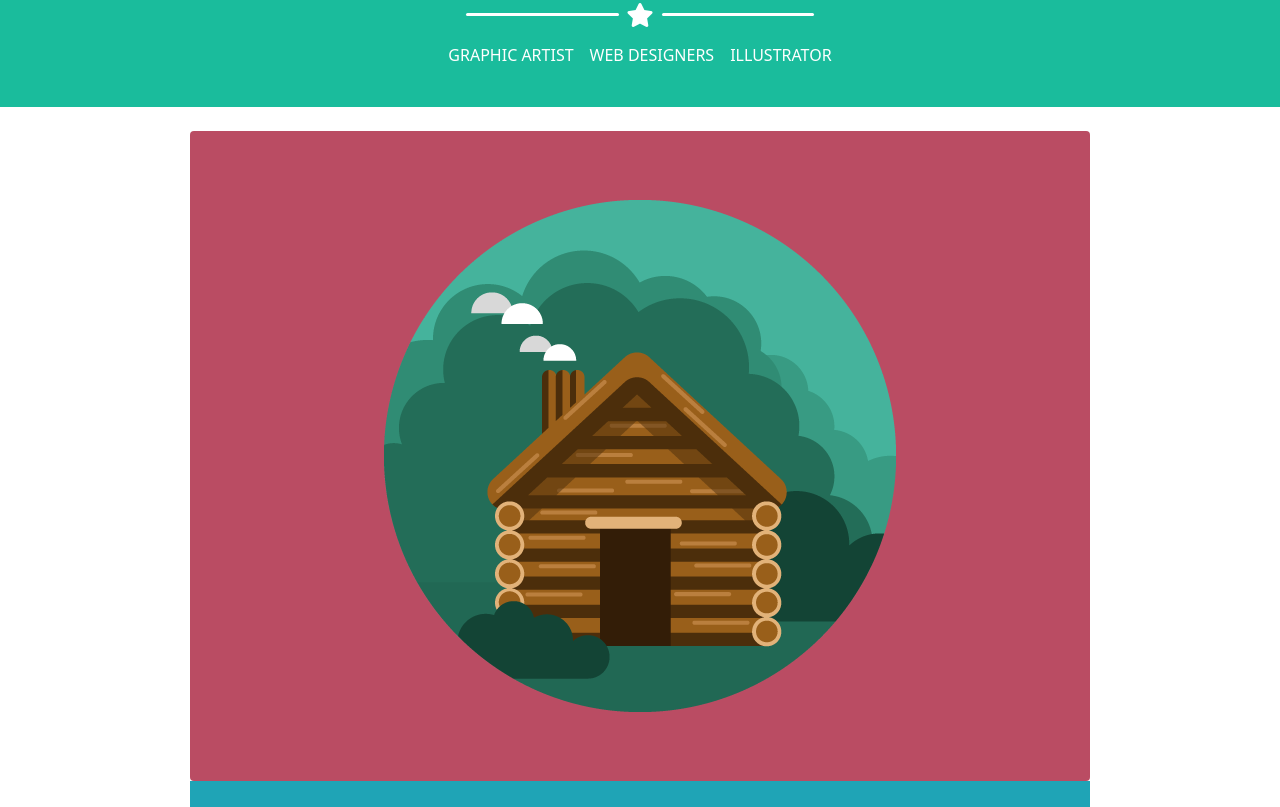
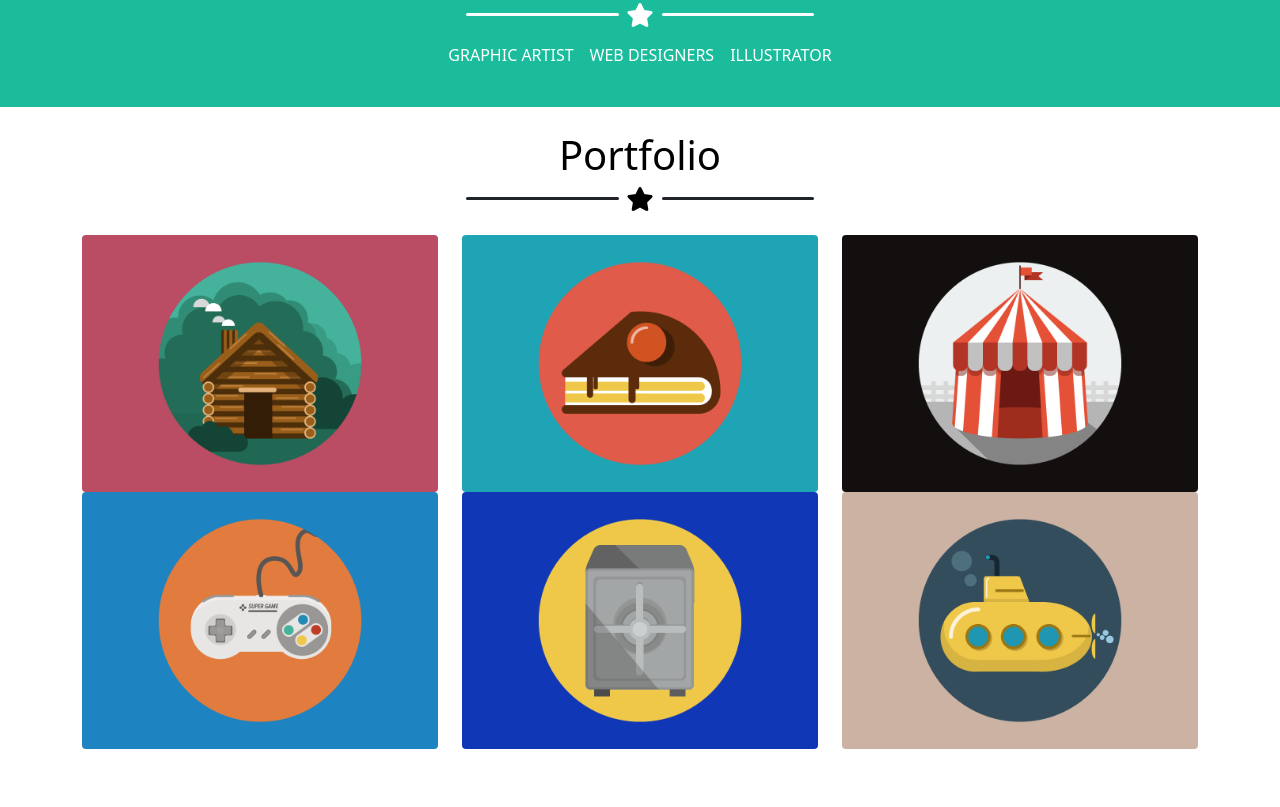
Before and after one commit to Alessandro-Fedele/html-css-bootstrap-freelancer, a plain HTML site: page index.html in a window 1280 px wide. Shown: the part 513-1320 px from the top of the page. After the commit the page ends 1286 px from the top, so only its background shows below. Drawn offline with nearby package versions, Linux system fonts and the light colour scheme.

Commit message:
repsonsive cols

```diff
--- a/css/style.css
+++ b/css/style.css
@@ -7,7 +7,6 @@
 .star-l {
     height: 3px;
     width: 14%;
-    background-color: white;
     border-radius: 10px;
     padding: 0px 5px;
 }
--- a/index.html
+++ b/index.html
@@ -33,9 +33,9 @@
                     <h1>START BOOTSTRAP</h1>
                 </div>
                 <div class="container d-flex justify-content-center align-items-center flex-grow-1">
-                    <div class="star-l"></div>
+                    <div class="star-l bg-white"></div>
                     <i class="fas fa-star fs-4 ps-2 pe-2"></i>
-                    <div class="star-l"></div>
+                    <div class="star-l bg-white"></div>
                 </div>
                 <div class="container">
                     <ul class="list-inline d-inline-flex pt-3">
@@ -48,25 +48,33 @@
         </section>
         <!-- Portfolio -->
         <section class="text-black py-4">
-            <div class="container text-center d-flex">
-                <div class="row">
+            <div class="container text-center">
+                <div class="mb-4">
+                    <h1>Portfolio</h1>
+                    <div class="container d-flex justify-content-center align-items-center flex-grow-1">
+                        <div class="star-l bg-dark"></div>
+                        <i class="fas fa-star fs-4 ps-2 pe-2"></i>
+                        <div class="star-l bg-dark"></div>
+                    </div>
+                </div>
+                <div class="row row-cols-1 row-cols-sm-2 row-cols-md-3">
                     <div class="col">
-                        <img class="rounded mx-auto d-block" src="img/cabin.png" alt="">
+                        <img class="rounded img-fluid" src="img/cabin.png" alt="">
                     </div>
                     <div class="col">
-                        <img src="img/cake.png" alt="">
+                        <img class="rounded img-fluid" src="img/cake.png" alt="">
                     </div>
                     <div class="col">
-                        <img src="img/circus.png" alt="">
+                        <img class="rounded img-fluid" src="img/circus.png" alt="">
                     </div>
                     <div class="col">
-                        <img src="img/game.png" alt="">
+                        <img class="rounded img-fluid" src="img/game.png" alt="">
                     </div>
                     <div class="col">
-                        <img src="img/safe.png" alt="">
+                        <img class="rounded img-fluid" src="img/safe.png" alt="">
                     </div>
                     <div class="col">
-                        <img src="img/submarine.png" alt="">
+                        <img class="rounded img-fluid" src="img/submarine.png" alt="">
                     </div>
                 </div>
 
```
